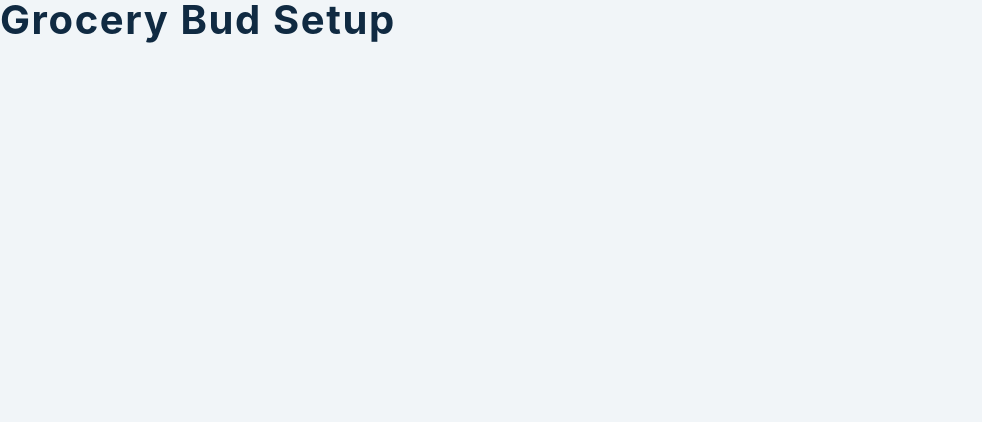
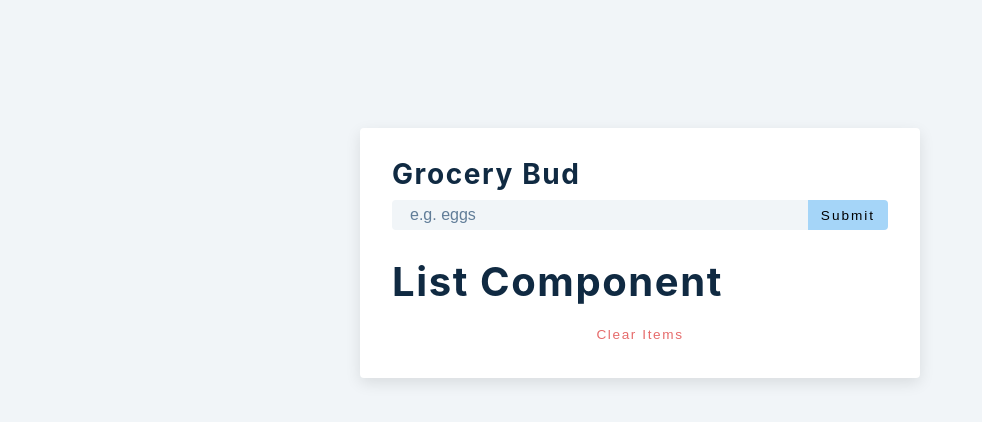
Before and after one commit to otiisaac199/Grocery-Buds, a React (Create React App) app: page / in a window 1280 px wide. Shown: the top 422 px of the page, without its empty margins (0-982 px from the left). Built offline with nearby package versions, Linux system fonts and the light colour scheme.

Commit message:
chores: template done

```diff
--- a/src/App.js
+++ b/src/App.js
@@ -1,9 +1,48 @@
-import React, { useState, useEffect } from 'react'
-import List from './List'
-import Alert from './Alert'
+import React, { useState, useEffect } from "react";
+import List from "./List";
+import Alert from "./Alert";
 
 function App() {
-  return <h2>grocery bud setup</h2>
+  const [name, setName] = useState("");
+  const [list, setList] = useState([]);
+  const [isEditing, setIsEditing] = useState(false);
+  const [editID, setEditID] = useState(null);
+  const [alert, setAlert] = useState({ status: false, msg: "", type: "" });
+
+  const handleSubmit = (e) => {
+    e.preventDefault();
+    if (!name) {
+      // display alert
+    } else if (name && isEditing) {
+      // deal with edit
+    }
+  };
+
+  return (
+    <section className="section-center">
+      <form onSubmit={handleSubmit}>
+        {alert.show && <Alert />}
+        <h3>grocery bud</h3>
+        <div className="form-control">
+          <input
+            type="text"
+            className="grocery"
+            placeholder="e.g. eggs"
+            value={name}
+            onChange={(e) => setName(e.target.value)}
+          />
+          <button type="submit" className="submit-btn">
+            {isEditing ? "edit" : "submit"}
+          </button>
+        </div>
+      </form>
+
+      <div className="grocery-container">
+        <List />
+        <button className="clear-btn">clear items</button>
+      </div>
+    </section>
+  );
 }
 
-export default App
+export default App;
```
